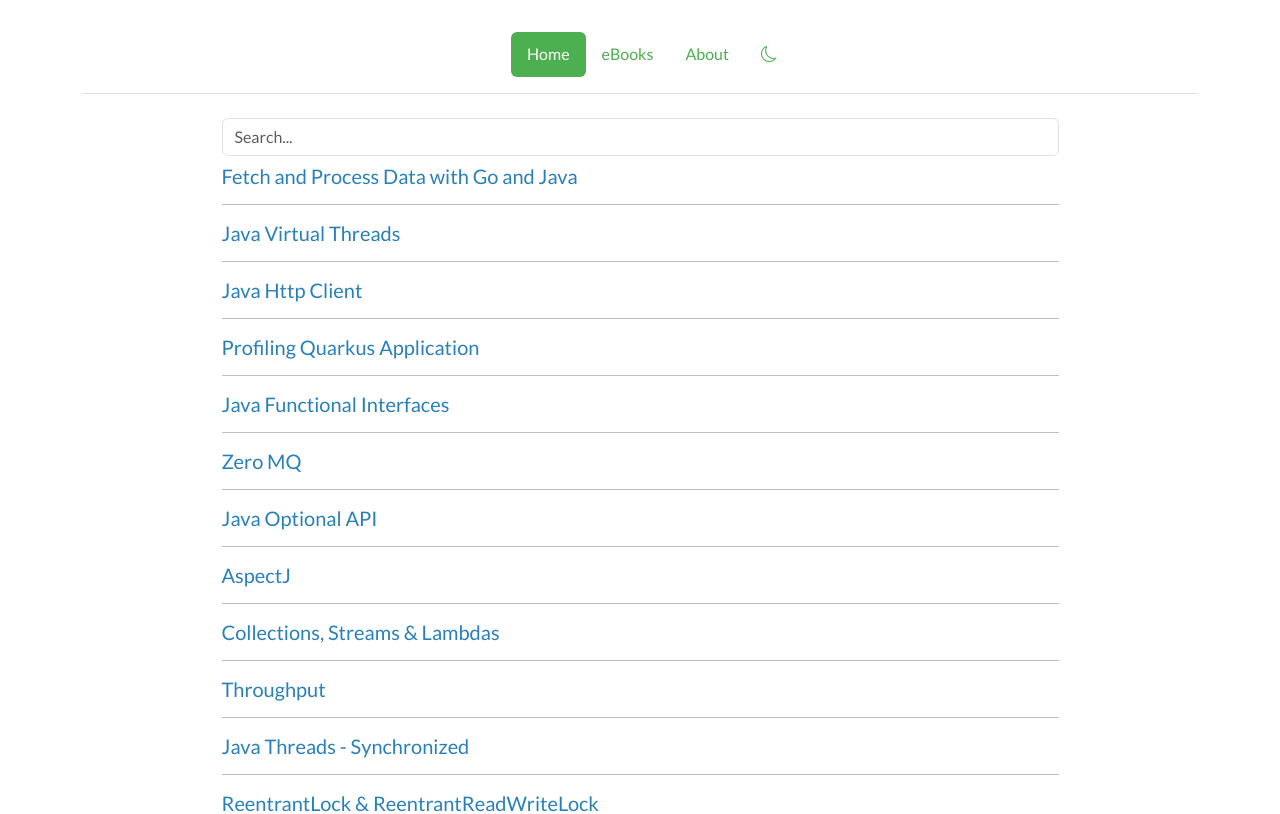
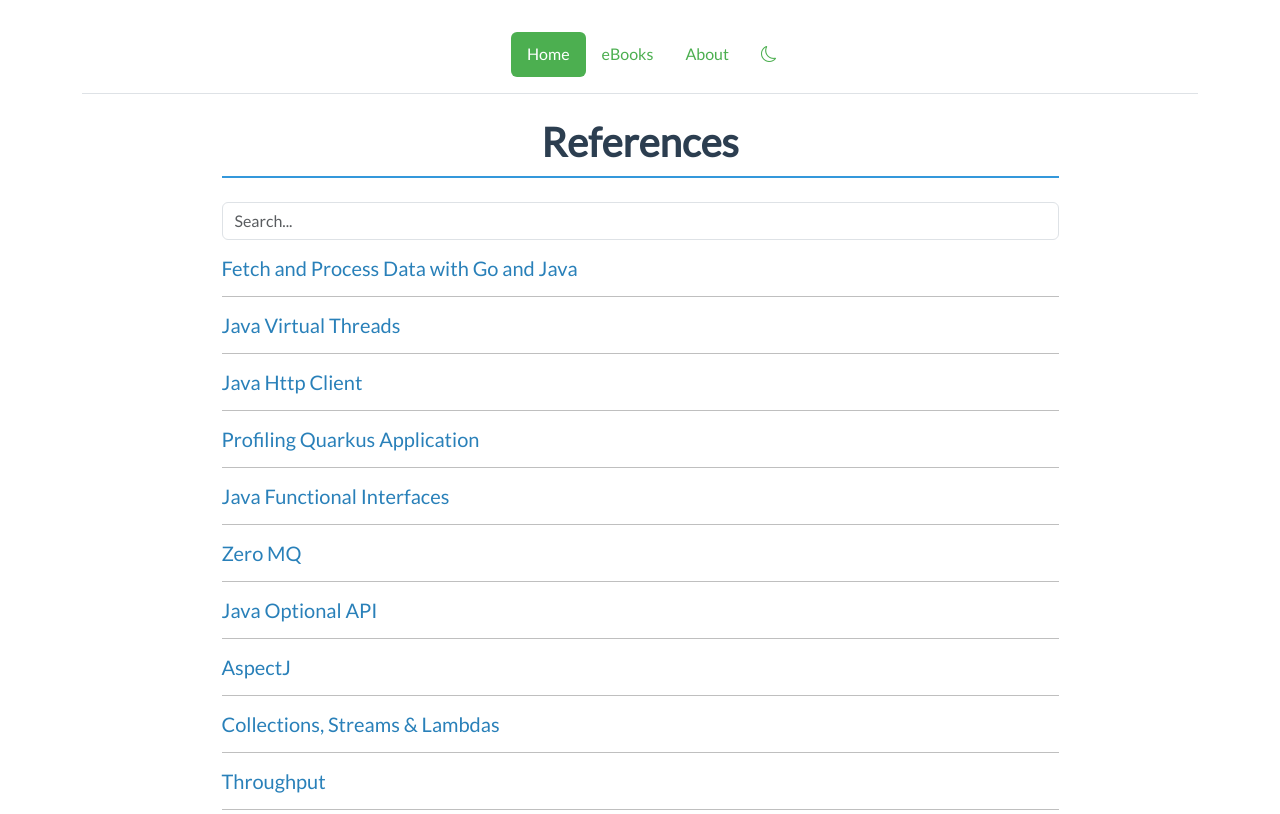
Before and after one commit to metiago/metiago.github.io, a Next.js app: page / in a window 1280 px wide. Shown: the top 814 px of the page. Built offline with nearby package versions, Linux system fonts and the light colour scheme.

Commit message:
adjusting search references and title

```diff
--- a/app/components/Search.js
+++ b/app/components/Search.js
@@ -66,13 +66,13 @@ const Search = () => {
       <div id="results">
         {results.length > 0 && (
           results.map((doc) => (
-            <Row key={doc.id} className="mt-4">
-              <Col>
-                <Link href={`/posts/${doc.slug}`} className="text-decoration-none">
+            <ul key={doc.id} className="mt-4">
+              <li>
+                <Link href={`/posts/${doc.slug}`} className="">
                   <div className="mb-2">{doc.title}</div>
                 </Link>
-              </Col>
-            </Row>
+              </li>
+            </ul>
           ))
         )}
       </div>
--- a/app/page.js
+++ b/app/page.js
@@ -9,11 +9,14 @@ export default async function Home() {
     <div>
       <div className="d-flex justify-content-center">
         <article className="w-75 max-w-sm mx-auto">
-          <header className="mb-10 text-left">
-            <h6><Search /></h6>
+          <header className="mb-10 text-center">
+            <h1>References</h1>
           </header>
+          <div className="mb-10 text-left">
+            <Search />
+          </div>
           {posts.map((post, i) => (
-            <div key={i}>
+            <div key={i} className="mt-3">
               <Link href={`/posts/${post.slug}`} className="text-decoration-none">
                 <h5 className="card-title">{post.title}</h5>
               </Link>
```
